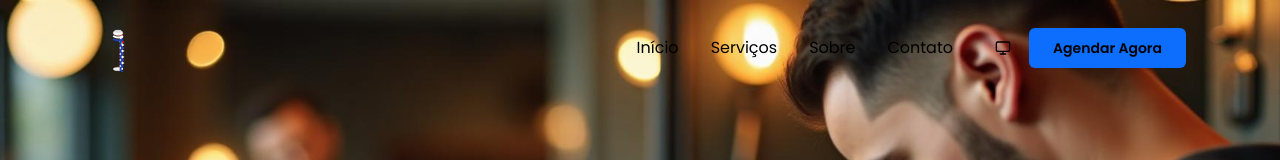
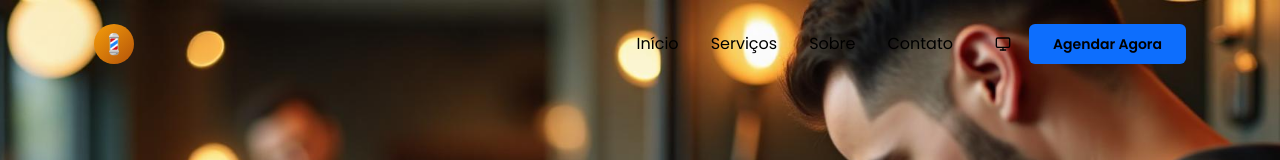
Before and after one commit to soarxs/barbearia, a React (Vite) app: page / in a window 1280 px wide. Shown: the top 160 px of the page. Built offline with nearby package versions, Linux system fonts and the light colour scheme; no server answers; the database is empty.

Commit message:
revert: voltou para o logo anterior (emoji ðŸ’ˆ)
- Revertido Header.tsx para usar emoji ðŸ’ˆ com gradiente
- Revertido favicon para barber-icon.svg
- Revertido manifest.json para favicon.ico
- Removido logo-barber-pole.svg
- Build funcionando corretamente

```diff
--- a/index.html
+++ b/index.html
@@ -29,8 +29,8 @@
     <link rel="manifest" href="/manifest.json" />
 
     <!-- Favicon -->
-    <link rel="icon" type="image/svg+xml" href="/logo-barber-pole.svg" />
-    <link rel="shortcut icon" href="/logo-barber-pole.svg" />
+    <link rel="icon" type="image/svg+xml" href="/barber-icon.svg" />
+    <link rel="shortcut icon" href="/barber-icon.svg" />
 
     <link rel="preconnect" href="https://fonts.googleapis.com">
     <link rel="preconnect" href="https://fonts.gstatic.com" crossorigin>
--- a/src/components/Header.tsx
+++ b/src/components/Header.tsx
@@ -39,12 +39,8 @@ const Header = ({ onBookingClick }: HeaderProps) => {
       <nav className="container mx-auto px-4 py-4 flex items-center justify-between">
         {/* Logo e Título */}
         <div className="flex items-center gap-3">
-          <div className="w-12 h-12 flex items-center justify-center">
-            <img
-              src="/logo-barber-pole.svg"
-              alt="BarberTime Logo"
-              className="w-full h-full object-contain"
-            />
+          <div className="w-10 h-10 bg-gradient-to-br from-amber-500 to-amber-700 rounded-full flex items-center justify-center shadow-lg">
+            <span className="text-white text-xl font-bold">💈</span>
           </div>
           <span className="text-2xl font-bold gradient-text">BarberTime</span>
         </div>
```
Also changed, not shown: public/logo-barber-pole.svg (deleted), public/manifest.json.
